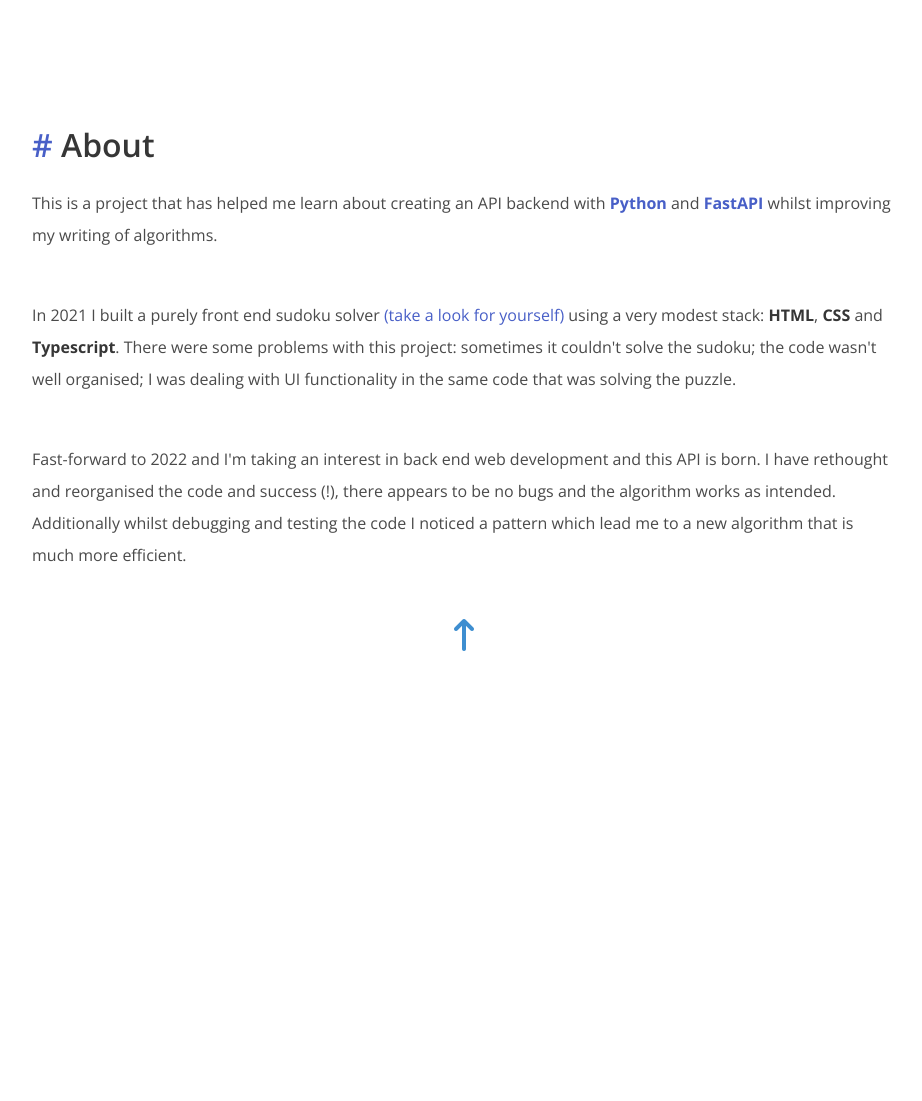
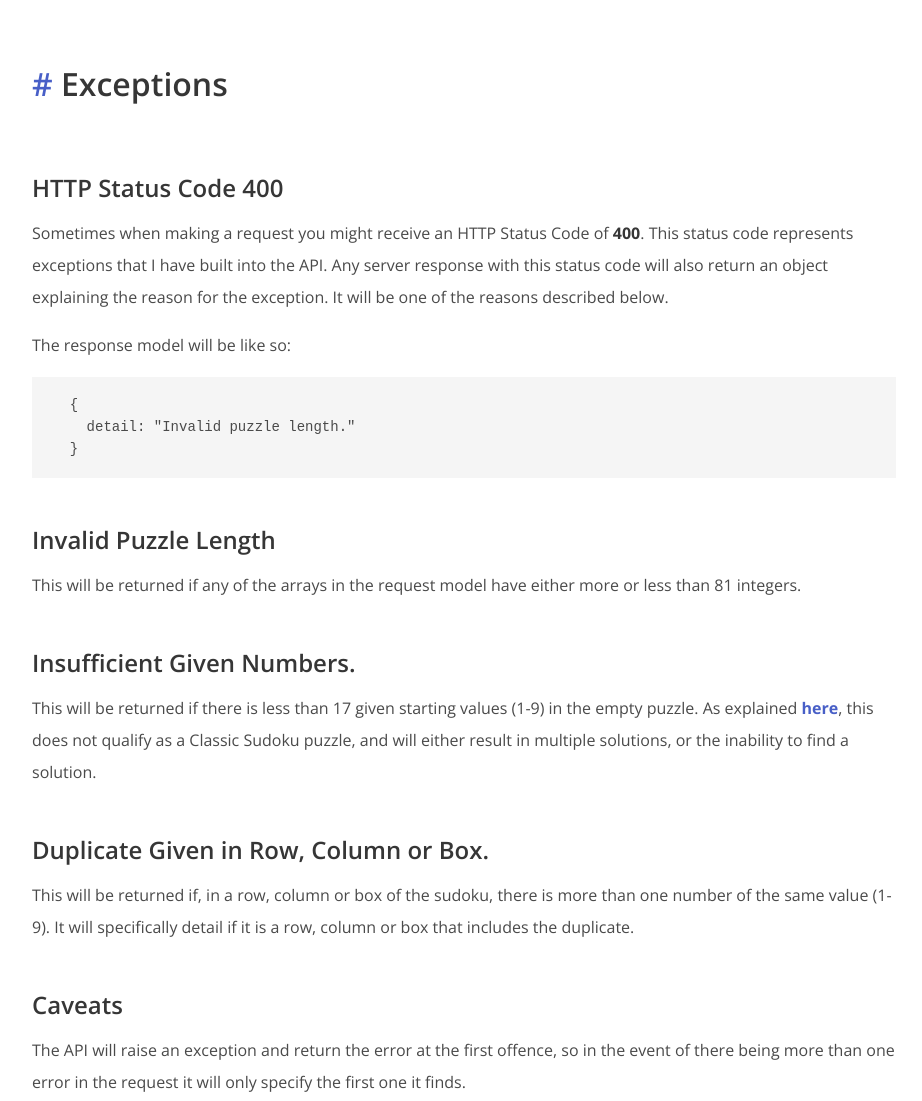
Before and after one commit to samuelcbird/sudoku_backend_api, a website: page public/index.html in a window 1280 px wide. Shown: the part 3440-4541 px from the top of the page, without its empty margins (176-1098 px from the left). Before the commit the page ends 4206 px from the top, so only its background shows below. Drawn offline with nearby package versions, Linux system fonts and the light colour scheme.

Commit message:
updated landing page.

```diff
--- a/public/index.html
+++ b/public/index.html
@@ -156,6 +156,47 @@
         <p>
           Similarly, the response from the <strong>/help</strong> endpoint will be a <strong>JSON object</strong> of two arrays: the first being the half completed puzzle sent with the request; the second being an array showing the indexes of incorrect entries in the puzzle (starting at a <code>0</code> index).
         </p>
+        <p class="has-text-centered mt-6"><a href="#exceptions" class="fa-solid fa-arrow-down-long is-size-3 has-text-info"></a></p>
+      </div>
+    </div>
+  </section>
+
+  <!-- EXCEPTIONS -->
+  <section id="exceptions" class="hero is-fullheight-with-navbar">
+    <div class="container is-max-desktop hero-body is-flex-direction-column is-justify-content-center is-align-items-flex-start">
+      <h1 class="title is-3">
+        <a href="#exceptions" class="is-link">#</a>
+        <span>Exceptions</span>
+      </h1>
+      <div class="content">
+        <h3 class="mt-6">HTTP Status Code 400</h3>
+        <p>
+          Sometimes when making a request you might receive an HTTP Status Code of <strong>400</strong>. This status code represents exceptions that I have built into the API. Any server response with this status code will also return an object explaining the reason for the exception. It will be one of the reasons described below.
+        </p>
+        <p>
+          The response model will be like so:
+<pre class="mb-6" style="line-height: 22px;">
+  {
+    detail: "Invalid puzzle length."
+  }
+</pre>
+        </p>
+        <h3 class="mt-6">Invalid Puzzle Length</h3>
+        <p>
+          This will be returned if any of the arrays in the request model have either more or less than 81 integers.
+        </p>
+        <h3 class="mt-6">Insufficient Given Numbers.</h3>
+        <p>
+          This will be returned if there is less than 17 given starting values (1-9) in the empty puzzle. As explained <strong><a href="http://sudopedia.enjoysudoku.com/Invalid_Test_Cases.html#Insufficient_Givens">here</a></strong>, this does not qualify as a Classic Sudoku puzzle, and will either result in multiple solutions, or the inability to find a solution.
+        </p>
+        <h3 class="mt-6">Duplicate Given in Row, Column or Box.</h3>
+        <p>
+          This will be returned if, in a row, column or box of the sudoku, there is more than one number of the same value (1-9). It will specifically detail if it is a row, column or box that includes the duplicate.
+        </p>
+        <h3 class="mt-6">Caveats</h3>
+        <p>
+          The API will raise an exception and return the error at the first offence, so in the event of there being more than one error in the request it will only specify the first one it finds.
+        </p>
         <p class="has-text-centered mt-6"><a href="#about" class="fa-solid fa-arrow-down-long is-size-3 has-text-info"></a></p>
       </div>
     </div>
@@ -173,7 +214,7 @@
           This is a project that has helped me learn about creating an API backend with <strong><a href="https://www.python.org/">Python</a></strong> and <strong><a href="https://fastapi.tiangolo.com/">FastAPI</a></strong> whilst improving my writing of algorithms.
         </p>
         <p class="mb-6">
-          In 2021 I built a purely front end sudoku solver <a href="https://samuelcbird.github.io/sudoku_solver/">(take a look for yourself)</a> using a very modest stack: <strong>HTML</strong>, <strong>CSS</strong> and <strong>Typescript</strong>. There were some problems with this project: sometimes it couldn't solve the sudoku; the code wasn't well organised; I was dealing with UI functionality in the same code that was solving the puzzle.
+          In 2021 I built a purely front end sudoku solver <a href="https://samuelcbird.github.io/sudoku_solver/">(take a look for yourself)</a> using a very modest stack: <strong>HTML</strong>, <strong>CSS</strong> and <strong>Typescript</strong>. There were some problems with this project: sometimes it couldn't solve the sudoku and got stuck in an infinite loop; the code wasn't well organised; I was dealing with UI functionality in the same code that was solving the puzzle.
         </p>
         <p class="mb-6">
           Fast-forward to 2022 and I'm taking an interest in back end web development and this API is born. I have rethought and reorganised the code and success (!), there appears to be no bugs and the algorithm works as intended. Additionally whilst debugging and testing the code I noticed a pattern which lead me to a new algorithm that is much more efficient.
```
Also changed, not shown: 1 other file.
